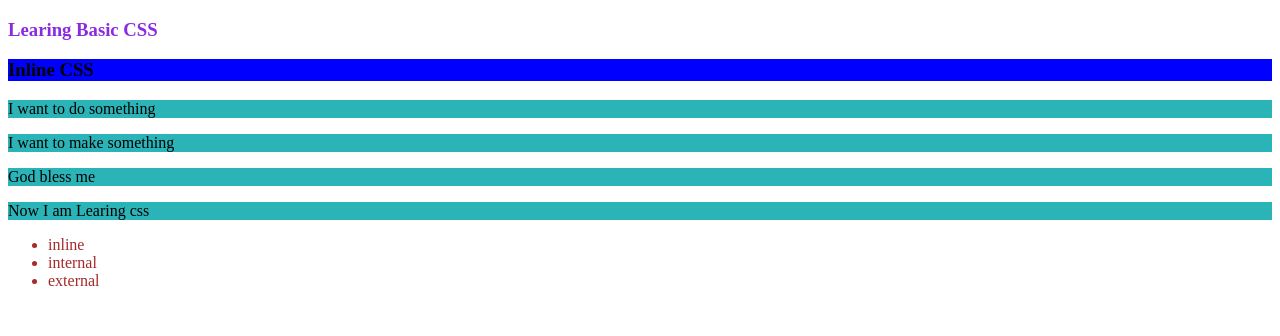
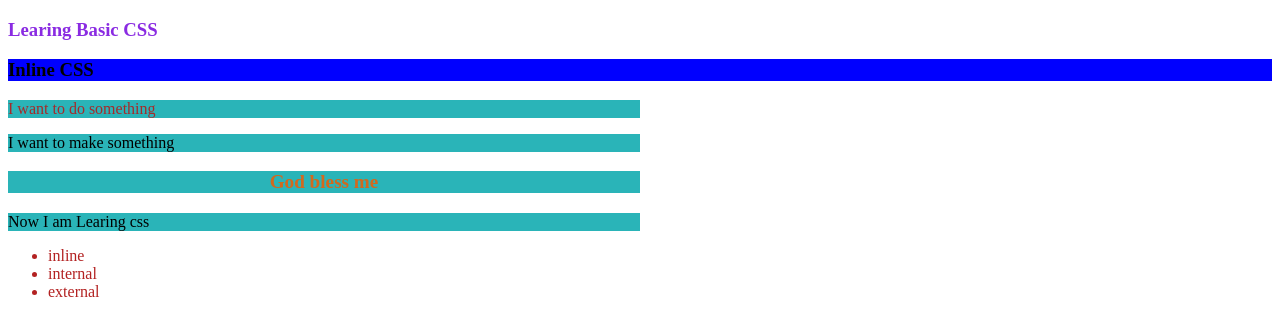
Before and after one commit to roudramondal/Modul1-HTML-CSS, a plain HTML site: page color.html in a window 1280 px wide. Drawn offline with Linux system fonts and the light colour scheme.

Commit message:
Update color.html

```diff
--- a/color.html
+++ b/color.html
@@ -6,21 +6,32 @@
     <title>Explore Basic CSS</title>
     <link rel="shortcut icon" href="https://cdn-icons-png.flaticon.com/512/9326/9326518.png" type="image/x-icon">
     <style>
+        #embedded{
+            color:chocolate;
+            text-align: center;
+            font-size: larger;
+            font-weight: bolder;
+        }
+        #sort{
+            color: brown;
+
+        }
         p{
-            background-color:rgb(42, 180, 184)
+            background-color:rgb(42, 180, 184);
+            width: 50%;
         }
         li{
-            color:brown
+            color:rgb(179, 34, 34);
         }
     </style>
 </head>
 <body>
     <h3 style="color: blueviolet;">Learing Basic CSS</h3>
     <h3 style="background-color: blue;">Inline CSS</h3>
-    <p>I want to do something </p>
-    <p>I want to make something</p>
-    <p>God bless me</p>
-    <p>Now I am Learing css</p>
+    <p id="sort">I want to do something </p>
+    <p class="player">I want to make something</p>
+    <p id ="embedded">God bless me</p>
+    <p class="player">Now I am Learing css</p>
     <ul>
         <li>inline</li>
         <li>internal</li>
```
